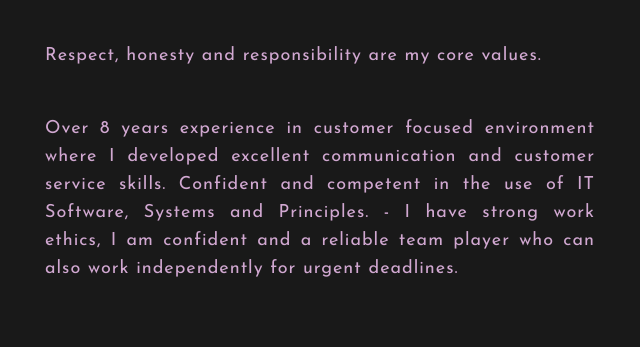
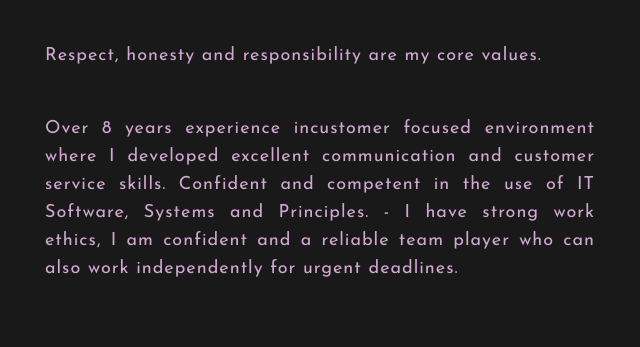
Before and after one commit to JoseMunoz9/PersonalPortfolioWebsite, a plain HTML site: page index.html in a window 1280 px wide. Shown: the part 1224-1571 px from the top of the page, 580-1220 px from the left. Drawn offline with nearby package versions, Linux system fonts and the light colour scheme.

Commit message:
small change

```diff
--- a/index.html
+++ b/index.html
@@ -46,7 +46,7 @@
                         a BSc (Hons) in Computing & Information Technology in Dublin, Ireland.
                     </p>
                     <p>Respect, honesty and responsibility are my core values.</p>
-                    <p>Over 8 years experience in customer focused environment where I developed excellent communication and customer service skills.
+                    <p>Over 8 years experience incustomer focused environment where I developed excellent communication and customer service skills.
                         Confident and competent in the use of IT Software, Systems and Principles.
                         - I have strong work ethics, I am confident and a reliable team player who can also work independently for urgent deadlines.
                     </p>
```
